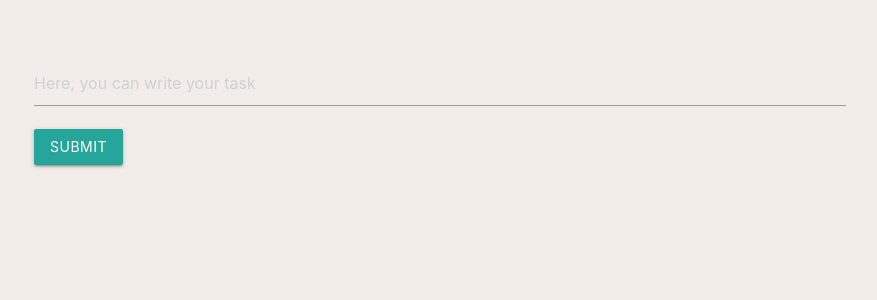
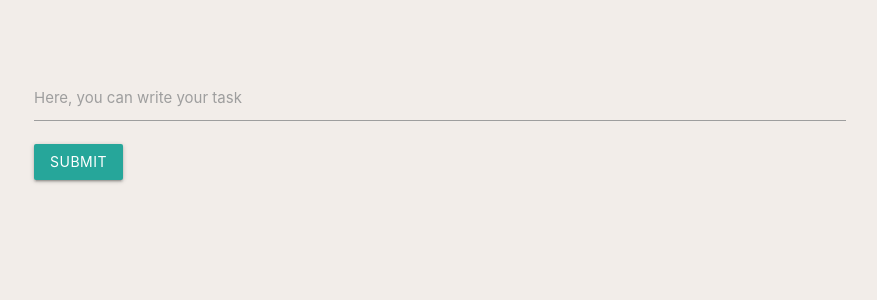
Before and after one commit to SGavula/Simple-To-Do-List, a PHP site: page / in a window 1280 px wide. Shown: the top 300 px of the page, without its empty margins (200-1077 px from the left). Run offline with PHP 8.4, Linux system fonts and the light colour scheme; data that the repository does not hold is empty.

Commit message:
Added nice label effect on input field with materialize

```diff
--- a/index.php
+++ b/index.php
@@ -29,7 +29,10 @@
     <div class="container">
 
       <form class="submit-form" action="php/add.php" method="post">
-        <input type="text" id="text" name="message" placeholder="Here, you can write your task">
+        <div class="input-field">
+          <input type="text" id="text" name="message" class="validate">
+          <label for="text">Here, you can write your task</label>
+        </div>
         <p class="warning"></p>
         <button class="btn waves-effect waves-light" type="submit" name="submit">Submit</button>
       </form>
```
